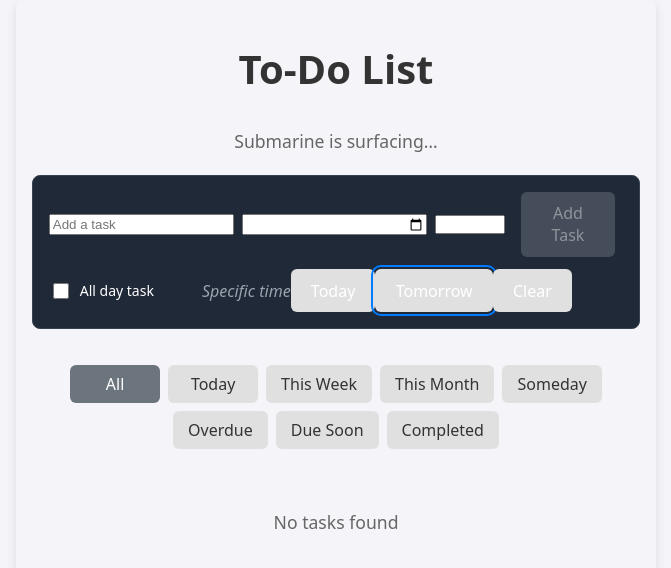
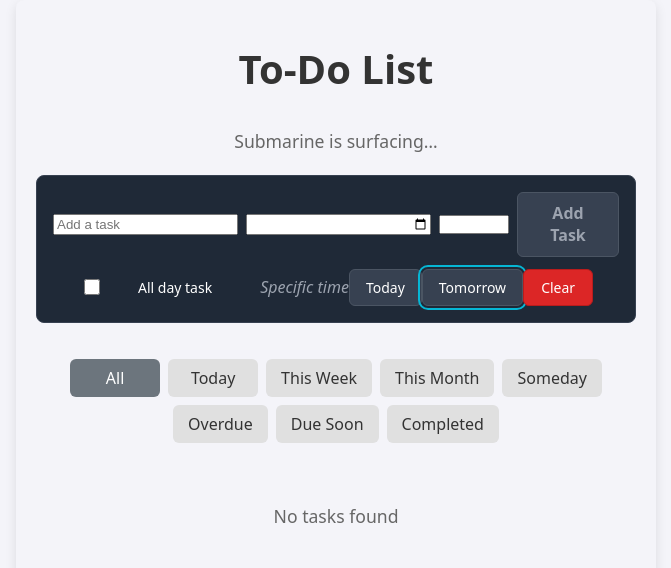
Before and after one commit to Stewysthings/submarine, a React (Vite) app: page / in a window 1280 px wide. Both pictures are taken after a click on the button "Tomorrow". Shown: the top 568 px of the page, without its empty margins (304-975 px from the left). Built offline with nearby package versions, Linux system fonts and the light colour scheme.

Commit message:
fixing labels fonts and spacing

```diff
--- a/src/TaskInput.css
+++ b/src/TaskInput.css
@@ -20,15 +20,15 @@
 /* Fix the checkbox label text color and spacing */
 .task-input-container label {
   user-select: none;
-  color: #ffffff !important; /* Force white text */
+  color: #ffffff !important;
   display: flex;
   align-items: center;
   gap: 0.5rem;
-  margin-right: 2rem; /* Add space between checkbox and buttons */
+  margin-right: 2rem;
 }
 
 .task-input-container label span {
-  color: #ffffff !important; /* Force white text for the span too */
+  color: #ffffff !important;
   font-size: 0.875rem;
 }
 
@@ -43,21 +43,64 @@
   margin-top: 0.75rem;
 }
 
-.task-input-container .flex.space-x-2 > button {
-  margin-left: 0.5rem;
-  margin-right: 0.5rem;
+/* Style the main Add Task button with better contrast */
+.task-input-container .bg-cyan-500 {
+  background-color: #06b6d4 !important;
+  color: #ffffff !important;
+  font-weight: 600;
+  border: 1px solid #0891b2;
 }
 
-/* Style the quick action buttons with better spacing */
-.task-input-container .flex.space-x-2:last-child {
-  gap: 0.75rem; /* More space between buttons */
+.task-input-container .bg-cyan-500:hover {
+  background-color: #0891b2 !important;
+  color: #ffffff !important;
 }
 
-.task-input-container .flex.space-x-2:last-child button {
-  padding: 0.5rem 0.75rem;
-  font-size: 0.75rem;
+.task-input-container .bg-cyan-500:disabled {
+  background-color: #374151 !important;
+  color: #9ca3af !important;
+  cursor: not-allowed;
+  border: 1px solid #4b5563;
+}
+
+/* Style the quick action buttons with better contrast and spacing */
+.task-input-container .flex.space-x-3:last-child {
+  gap: 1rem; /* More space between buttons */
+}
+
+.task-input-container .bg-gray-700 {
+  background-color: #374151 !important;
+  color: #ffffff !important;
+  font-weight: 500;
+  border: 1px solid #4b5563;
+  padding: 0.5rem 1rem !important;
+  font-size: 0.875rem !important;
   white-space: nowrap;
-  min-width: 60px;
+  min-width: 70px;
+}
+
+.task-input-container .bg-gray-700:hover {
+  background-color: #4b5563 !important;
+  color: #ffffff !important;
+  border: 1px solid #6b7280;
+}
+
+/* Style the Clear button */
+.task-input-container .bg-red-600 {
+  background-color: #dc2626 !important;
+  color: #ffffff !important;
+  font-weight: 500;
+  border: 1px solid #b91c1c;
+  padding: 0.5rem 1rem !important;
+  font-size: 0.875rem !important;
+  white-space: nowrap;
+  min-width: 70px;
+}
+
+.task-input-container .bg-red-600:hover {
+  background-color: #b91c1c !important;
+  color: #ffffff !important;
+  border: 1px solid #991b1b;
 }
 
 /* Style the status text */
@@ -73,22 +116,17 @@
   margin-bottom: 0.75rem;
 }
 
-/* Style the Add Task button */
-.task-input-container button:disabled {
-  opacity: 0.5;
-  cursor: not-allowed;
-  background-color: #6b7280 !important;
-}
-
-.task-input-container button:disabled:hover {
-  background-color: #6b7280 !important;
-}
-
 /* Make sure all text in the container is visible */
-.task-input-container * {
-  color: inherit;
-}
-
 .task-input-container .text-white {
   color: #ffffff !important;
 }
+
+/* Override any conflicting button styles */
+.task-input-container button {
+  transition: all 0.2s ease-in-out;
+}
+
+.task-input-container button:focus {
+  outline: 2px solid #06b6d4;
+  outline-offset: 2px;
+}
--- a/src/TaskInput.tsx
+++ b/src/TaskInput.tsx
@@ -67,7 +67,7 @@ const TaskInput: React.FC<TaskInputProps> = ({
         <button
           type="button"
           onClick={addTask}
-          className="p-2 bg-cyan-500 text-white rounded hover:bg-cyan-600 whitespace-nowrap"
+          className="px-4 py-2 bg-cyan-500 text-white rounded hover:bg-cyan-600 whitespace-nowrap font-semibold"
           disabled={!input.trim()}
         >
           Add Task
@@ -87,7 +87,7 @@ const TaskInput: React.FC<TaskInputProps> = ({
                 setAllDay(e.target.checked);
                 if (e.target.checked && dueDate) {
                   const dateOnly = dueDate.split('T')[0];
-                  setDueDate(`${dateOnly}T23:59`); // Changed from T12:00 to T23:59
+                  setDueDate(`${dateOnly}T23:59`);
                 }
               }}
               className="w-4 h-4 text-cyan-600 bg-gray-700 border-gray-600 rounded focus:ring-cyan-500"
@@ -103,8 +103,8 @@ const TaskInput: React.FC<TaskInputProps> = ({
           )}
         </div>
 
-        {/* Quick date buttons */}
-        <div className="flex space-x-3">
+        {/* Quick date buttons with better spacing */}
+        <div className="flex space-x-4">
           <button
             type="button"
             onClick={() => {
@@ -116,7 +116,7 @@ const TaskInput: React.FC<TaskInputProps> = ({
               setDueDate(todayEndOfDay);
               setAllDay(false);
             }}
-            className="px-3 py-1 text-sm bg-gray-700 text-white rounded hover:bg-gray-600"
+            className="px-4 py-2 bg-gray-700 text-white rounded hover:bg-gray-600 font-medium"
           >
             Today
           </button>
@@ -132,7 +132,7 @@ const TaskInput: React.FC<TaskInputProps> = ({
               setDueDate(tomorrowEndOfDay);
               setAllDay(false);
             }}
-            className="px-3 py-1 text-sm bg-gray-700 text-white rounded hover:bg-gray-600"
+            className="px-4 py-2 bg-gray-700 text-white rounded hover:bg-gray-600 font-medium"
           >
             Tomorrow
           </button>
@@ -143,7 +143,7 @@ const TaskInput: React.FC<TaskInputProps> = ({
                 setDueDate('');
                 setAllDay(false);
               }}
-              className="px-3 py-1 text-sm bg-red-600 text-white rounded hover:bg-red-500"
+              className="px-4 py-2 bg-red-600 text-white rounded hover:bg-red-500 font-medium"
             >
               Clear
             </button>
```
